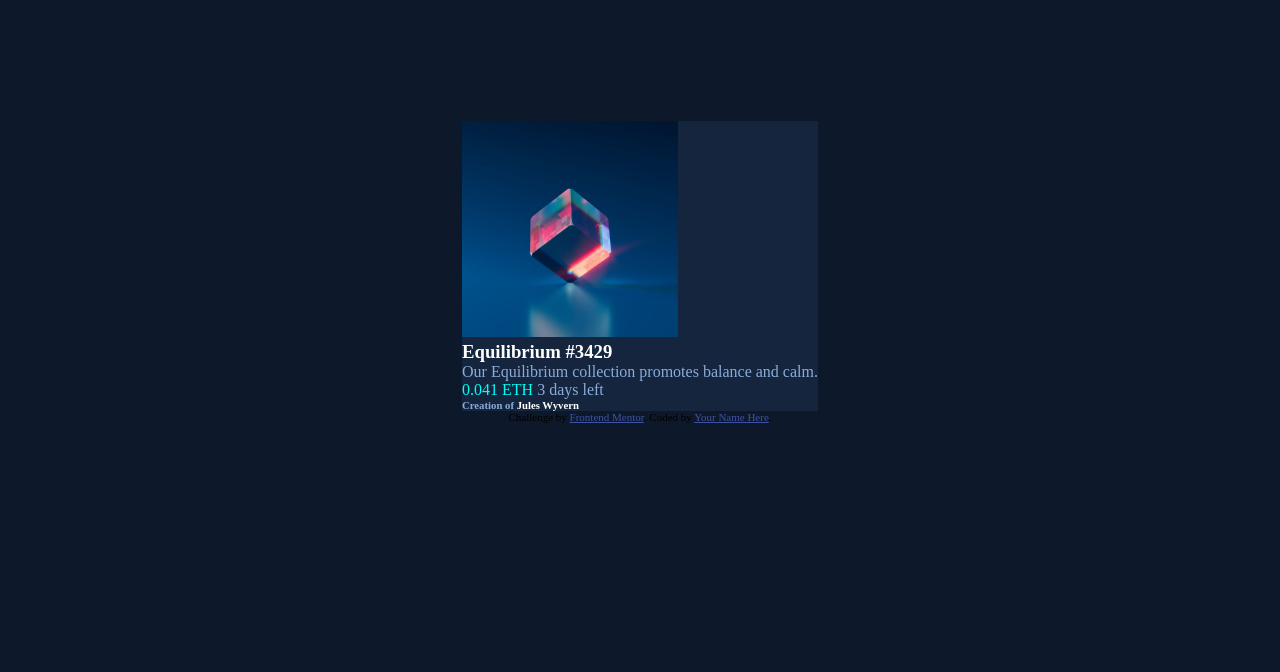
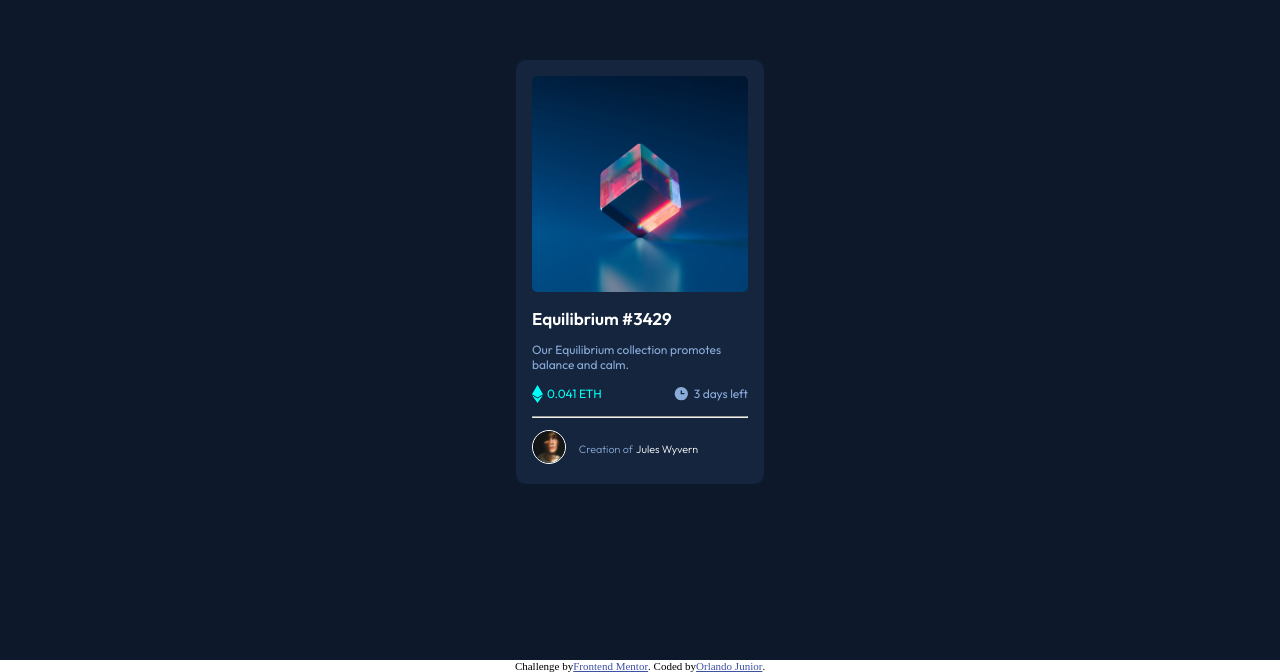
Before and after one commit to PoderosoRD/tercera-practica-front-end-mentors, a plain HTML site: page index.html in a window 1280 px wide. Shown: the part 128-800 px from the top of the page. Drawn offline with Linux system fonts and the light colour scheme.

Commit message:
Edicion del archivo CSS y HTML

```diff
--- a/index.html
+++ b/index.html
@@ -1,5 +1,5 @@
 <!DOCTYPE html>
-<html lang="en">
+<html lang="es">
 <head>
   <meta charset="UTF-8">
   <meta name="viewport" content="width=device-width, initial-scale=1.0"> <!-- displays site properly based on user's device -->
@@ -8,32 +8,37 @@
   <link rel="stylesheet" href="style.css">
 
   <title>Frontend Mentor | NFT preview card component</title>
+</head>
 
-  <!-- Feel free to remove these styles or customise in your own stylesheet 👍 -->
-  <style>
-    .attribution { font-size: 11px; text-align: center; }
-    .attribution a { color: hsl(228, 45%, 44%); }
-  </style>
-</head>
 <body>
   <header></header>
 
-  <main class="tarjeta">
-  <img src="./images/image-equilibrium.jpg" alt="bloque en equilibrio" >
-  <h3 class="titulo">Equilibrium #3429</h3>
+  <main>
 
-  <p class="text">Our Equilibrium collection promotes balance and calm.</p>
+    <article class="card">
+      <img class="card_img_cube" src="./images/image-equilibrium.jpg" alt="bloque en equilibrio" >
+      <h3 class="card_title">Equilibrium #3429</h3>
 
-  <span class="eth">0.041 ETH</span>
-  <span class="dias">3 days left</span>
+      <p class="card_text">Our Equilibrium collection promotes balance and calm.</p>
 
-  <h6 class="creador">Creation of <span class="nombre_creador">Jules Wyvern</span></h6>
+      <div class="card_icons_inline">
+          <span class="card_eth"><img class="card_eth_icon" src="./images/icon-ethereum.svg">0.041 ETH</span>
+          <span class="card_days"><img class="card_days_icon" src="./images/icon-clock.svg">3 days left</span>
+      </div>
+
+      <hr class="card_line">
+
+      <div class="card_creator_block">
+        <img class="card_img_avatar" src="./images/image-avatar.png">
+        <h6 class="card_creator_title">Creation of <span class="card_creator_name"> Jules Wyvern</span></h6>
+      </div>
+    </article>
   </main>
 
   <footer>
   <div class="attribution">
     Challenge by <a href="https://www.frontendmentor.io?ref=challenge" target="_blank">Frontend Mentor</a>.
-    Coded by <a href="#">Your Name Here</a>.
+    Coded by <a href="#">Orlando Junior</a>.
   </div>
   </footer>
 </body>
--- a/style.css
+++ b/style.css
@@ -1,18 +1,12 @@
+@import url('https://fonts.googleapis.com/css2?family=Outfit:wght@100..900&display=swap');
+
 *{
     margin: 0;
     padding: 0;
 }
 
-body{
-    height: 100vh;
-    display: flex;
-    justify-content: center;
-    align-items: center;
-    flex-direction: column;
-    background-color: var(--very-dark-blue-main);
-}
-
 :root {
+    --family-letter: "Outfit", sans-serif;
     --very-dark-blue-main: hsl(217, 54%, 11%);
     --very-dark-blue-card: hsl(216, 50%, 16%);
     --very-dark-blue-line: hsl(215, 32%, 27%);
@@ -21,35 +15,131 @@ body{
     --cyan: hsl(178, 100%, 50%);
 }
 
-.tarjeta{
+main {
+    display: flex;
+    justify-content: center;
+    align-items: center;
+    flex-direction: column;
+    background-color: var(--very-dark-blue-main);
+    height: 100vh;
+}
+
+.card{
     box-sizing: border-box;
+    font-family: var(--family-letter);
+    border-radius: 10px;
+    padding: 1rem;
     background-color: var(--very-dark-blue-card);
 }
 
-img {
+.card_img_cube {
+    border-radius: 5px;
     height: 13.5rem
 }
 
-.titulo {
-    color: var(--white);
+.card_img_cube:hover {
+    image: url(./images/icon-view.svg);
+    cursor: pointer;
 }
 
-.text {
+.card_title {
+    font-size: 1.0625rem;
+    margin-top: 0.8rem;
+    margin-bottom: 0.8rem;
+    color: var(--white);
+    font-weight: 600;
+}
+
+.card_title:hover{
+    color: var(--cyan);
+    cursor: pointer;
+}
+
+.card_text {
+    font-size: 0.75rem;
+    margin-top: 0.8rem;
+    margin-bottom: 0.8rem;
+    color: var(--soft-blue);
+    width: 13.5rem;
+}
+
+.card_icons_inline {
+    display: flex;
+    justify-content: space-between;
+}
+
+.card_eth_icon {
+    margin-right: 4px;
+}
+
+.card_eth{
+    display: flex;
+    font-size: 0.75rem;
+    font-weight: 400;
+    color: var(--cyan);
+    align-items: center;
+}
+
+.card_days_icon {
+    margin-right: 4px;
+}
+
+.card_days {
+    font-size: 0.75rem;
+    color: var(--soft-blue);
+    float: right;
+    display: flex;
+    align-items: center;
+}
+
+.card_line {
+    margin-top: 0.8rem;
+}
+
+.card_creator_block {
+    display: inline-flex;
+    margin-top: 0.8rem;
+}
+
+.card_img_avatar {
+    height: 2rem;
+    border-radius: 50%;
+    border: solid 1px var(--white);
+    margin-right: 0.8rem;
+}
+
+.card_creator_title {
+    font-weight: 300;
+    margin-top: 0.7rem;
     color: var(--soft-blue);
 }
 
-.eth{
-    color: var(--cyan);
+.card_creator_name {
+    color: var(--white);
+    margin-left: 1px;
 }
 
-.dias {
-    color: var(--soft-blue);
+.card_creator_name:hover {
+    color: var(--cyan);
+    cursor: pointer;
 }
 
-.creador {
-    color: var(--soft-blue);
+.attribution {
+    display: flex;
+    justify-content: center;
+    position: fixed;
+    width: 100%;
+    bottom: 0;
+    font-size: 0.6875rem;
+    background-color: var(--white);
 }
 
-.nombre_creador {
-    color: var(--white);
+@media screen and (max-height: 484px) {
+    .attribution {
+        position: static;
+    }
 }
+
+.attribution a {
+    color: hsl(228, 45%, 44%);
+}
```
